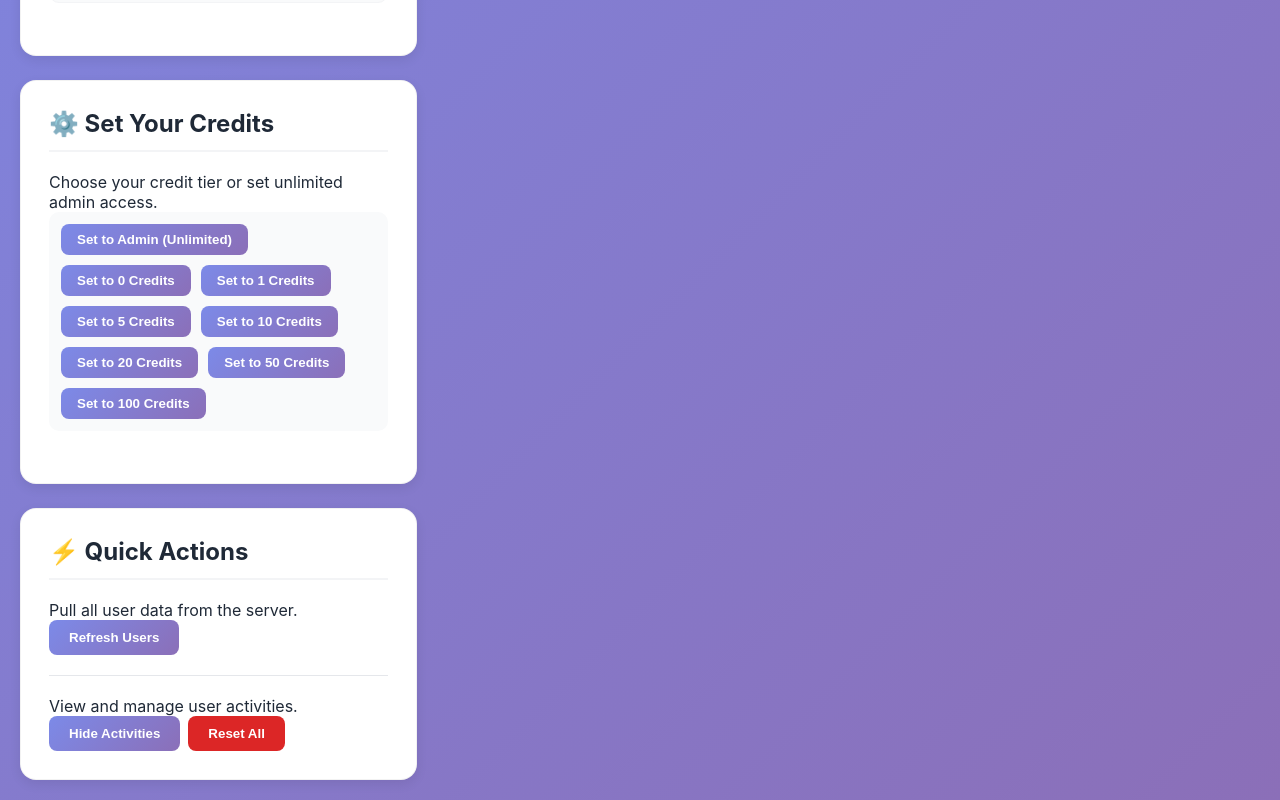
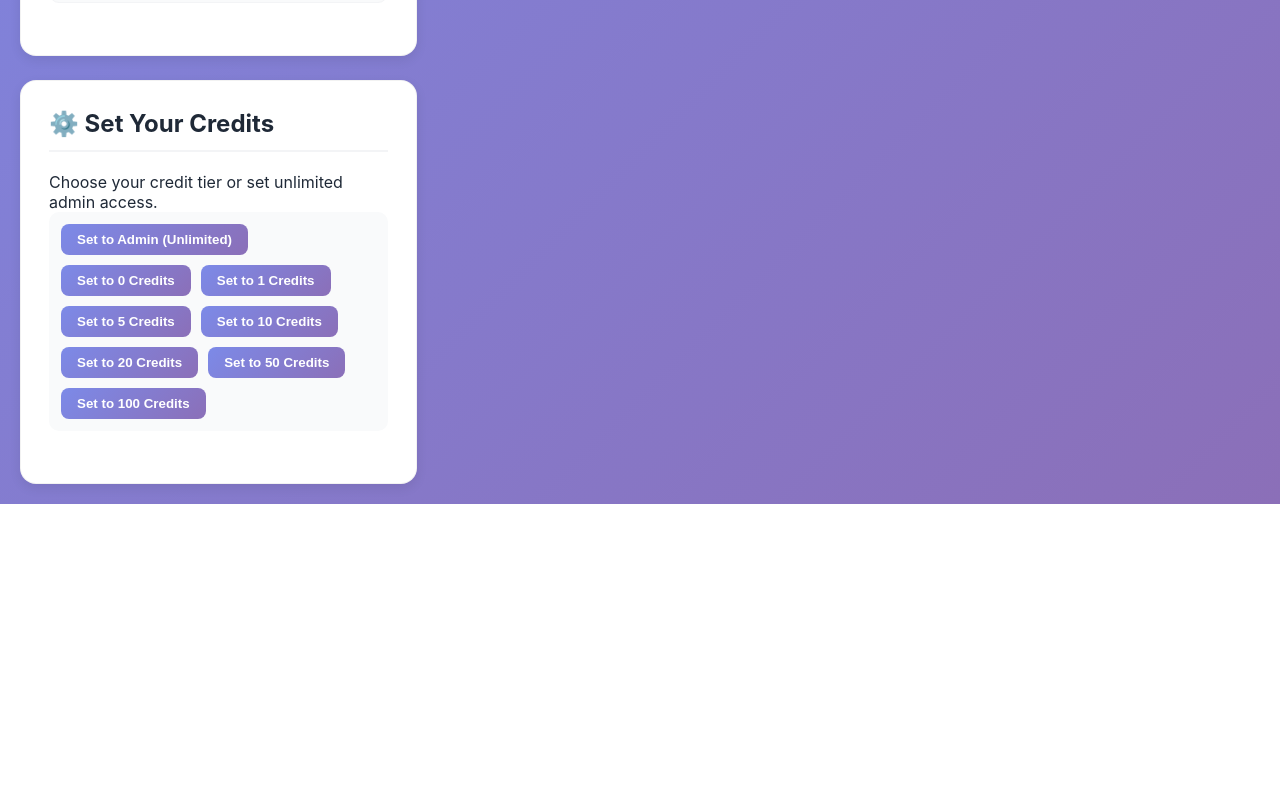
Before and after one commit to maxkantor/love-behavior-translator, a React (Vite) app in the folder frontend/: page /admin in a window 1280 px wide. Shown: the part 815-1615 px from the top of the page. After the commit the page ends 1319 px from the top, so only its background shows below. Built offline with nearby package versions, Linux system fonts and the light colour scheme; no server answers; sample sign-in values are in the browser's storage.

Commit message:
Move Quick Actions to right column, remove show/hide activities buttons

```diff
--- a/frontend/src/ui/AdminDashboard.tsx
+++ b/frontend/src/ui/AdminDashboard.tsx
@@ -51,7 +51,6 @@ export function AdminDashboard() {
   const [dashboard, setDashboard] = useState<DashboardSummary | null>(null);
   const [contacts, setContacts] = useState<Contact[]>([]);
   const [activities, setActivities] = useState<PurchaseActivity[]>([]);
-  const [showActivities, setShowActivities] = useState(true);
   const [selectedUserId, setSelectedUserId] = useState('');
   const [creditAmount, setCreditAmount] = useState('');
   const [grantAmount, setGrantAmount] = useState('100');
@@ -356,31 +355,6 @@ export function AdminDashboard() {
             </div>
           </div>
 
-          {/* Quick Actions */}
-          <div className="admin-card">
-            <h2>⚡ Quick Actions</h2>
-            <div className="admin-action-section">
-              <p>Pull all user data from the server.</p>
-              <button onClick={loadData} className="admin-action-btn" disabled={loading}>
-                Refresh Users
-              </button>
-            </div>
-            <div className="admin-action-section">
-              <p>View and manage user activities.</p>
-              <button
-                className="admin-action-btn"
-                onClick={async () => {
-                  if (!showActivities) {
-                    await fetchActivities();
-                  }
-                  setShowActivities(!showActivities);
-                }}
-              >
-                {showActivities ? 'Hide Activities' : 'Show Activities'}
-              </button>
-              <button className="admin-action-btn admin-danger">Reset All</button>
-            </div>
-          </div>
         </div>
 
         {/* Middle Column - Data Views */}
```
